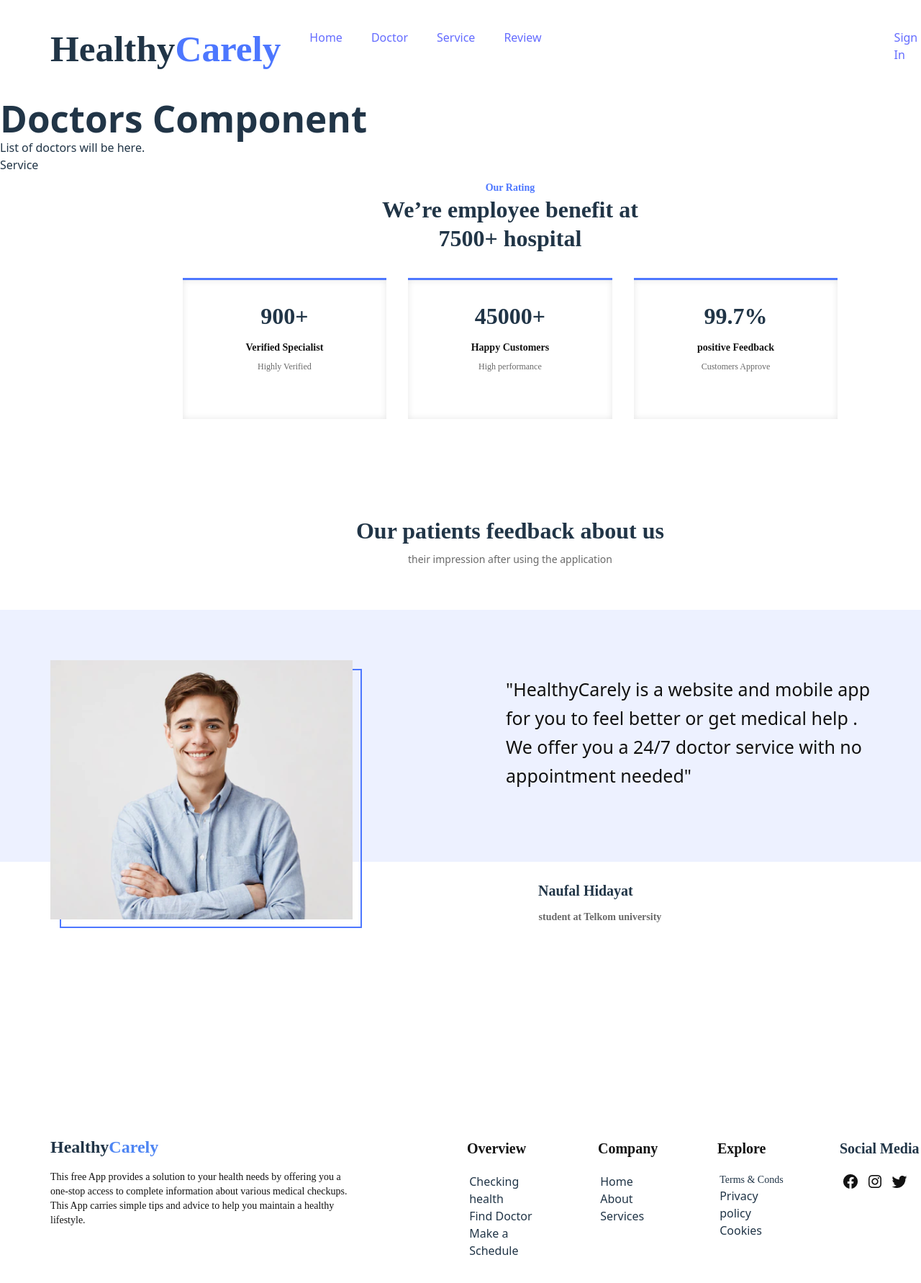
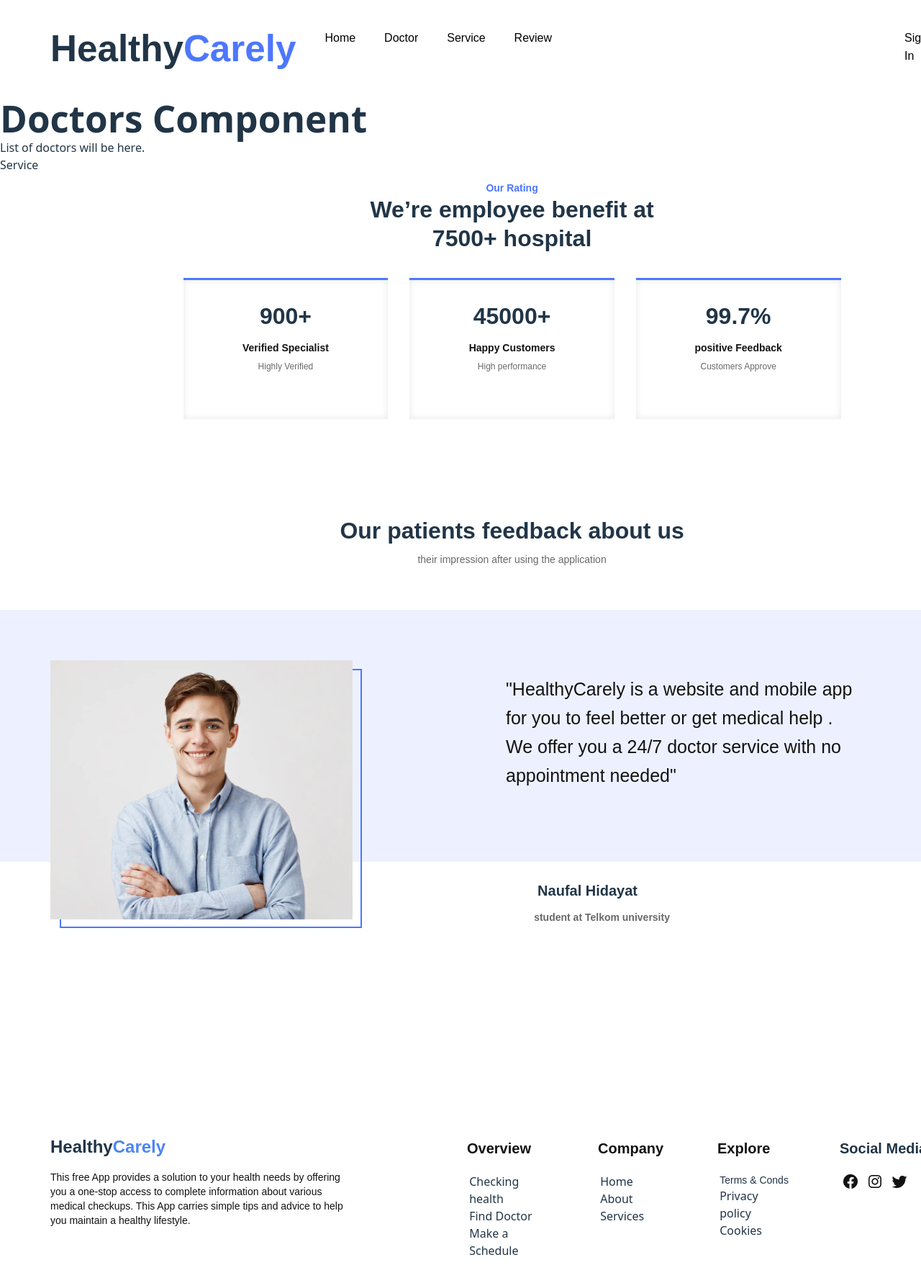
Before and after one commit to El-natty/HealthyCarely, a React (Vite) app: page / in a window 1280 px wide. Shown: the top 1782 px of the page at 72% size. Built offline with nearby package versions, Linux system fonts and the light colour scheme.

Commit message:
navbar done

```diff
--- a/src/components/Navbar.jsx
+++ b/src/components/Navbar.jsx
@@ -21,7 +21,7 @@ const Navbar = () => {
         <nav className='nav2'>
           <ul>
             <li><a href=''>Sign In</a></li>
-            <li><a href=''>Sign Up</a></li>
+            <li><a href='' id='btn'>Sign Up</a></li>
           </ul>
 
         </nav>
--- a/src/components/Review.css
+++ b/src/components/Review.css
@@ -11,7 +11,7 @@
 }
 .review h1{
 
-    font-family: Manrope;
+    font-family: sans-serif;
     font-weight: 700;
     font-style: Bold;
     font-size: 32px;
@@ -37,7 +37,7 @@
     left: 576px;
     angle: 0 deg;
     opacity: 1;
-    font-family: ;
+    font-family: sans-serif;
     font-weight: 400;
     font-style: Regular;
     font-size: 14px;
@@ -104,7 +104,7 @@ text-align: left;
     left: 728px;
     angle: 0 deg;
     opacity: 1;
-    font-family: Manrope;
+    font-family: sans-serif;
     font-weight: 700;
     font-style: Bold;
     font-size: 20px;
@@ -124,7 +124,7 @@ text-align: left;
     left: 728px;
     angle: 0 deg;
     opacity: 1;
-    font-family: Manrope;
+    font-family: sans-serif;
     font-weight: 700;
     font-style: Bold;
     font-size: 14px;
@@ -154,7 +154,7 @@ text-align: left;
 height: 40;
 angle: 0 deg;
 opacity: 1;
-font-family: Manrope;
+font-family: sans-serif;
 font-weight: 700;
 font-style: Bold;
 font-size: 32px;
@@ -169,7 +169,7 @@ padding-top: 30px;
 height: 28;
 angle: 0 deg;
 opacity: 1;
-font-family: Manrope;
+font-family: sans-serif;
 font-weight: 700;
 font-style: Bold;
 font-size: 14px;
@@ -185,7 +185,7 @@ padding-bottom:0.5px ;
 height: 16;
 angle: 0 deg;
 opacity: 1;
-font-family: Manrope;
+font-family: sans-serif;
 font-weight: 400;
 font-style: Regular;
 font-size: 12px;
@@ -212,7 +212,7 @@ color: #696969;
 height: 40;
 angle: 0 deg;
 opacity: 1;
-font-family: Manrope;
+font-family: sans-serif;
 font-weight: 700;
 font-style: Bold;
 font-size: 32px;
@@ -227,7 +227,7 @@ padding-top: 30px;
 height: 28;
 angle: 0 deg;
 opacity: 1;
-font-family: Manrope;
+font-family: sans-serif;
 font-weight: 700;
 font-style: Bold;
 font-size: 14px;
@@ -243,7 +243,7 @@ padding-bottom:0.5px ;
 height: 16;
 angle: 0 deg;
 opacity: 1;
-font-family: Manrope;
+font-family: sans-serif;
 font-weight: 400;
 font-style: Regular;
 font-size: 12px;
@@ -269,7 +269,7 @@ color: #696969;
 height: 40;
 angle: 0 deg;
 opacity: 1;
-font-family: Manrope;
+font-family: sans-serif;
 font-weight: 700;
 font-style: Bold;
 font-size: 32px;
@@ -284,7 +284,7 @@ padding-top: 30px;
 height: 28;
 angle: 0 deg;
 opacity: 1;
-font-family: Manrope;
+font-family: sans-serif;
 font-weight: 700;
 font-style: Bold;
 font-size: 14px;
@@ -300,7 +300,7 @@ padding-top: 10px;
 height: 16;
 angle: 0 deg;
 opacity: 1;
-font-family: Manrope;
+font-family: sans-serif;
 font-weight: 400;
 font-style: Regular;
 font-size: 12px;
@@ -324,7 +324,7 @@ color: #696969;
 height: 80;
 angle: 0 deg;
 opacity: 1;
-font-family: Manrope;
+font-family: sans-serif;
 font-weight: 700;
 font-style: Bold;
 font-size: 32px;
@@ -340,7 +340,7 @@ text-align: center;
 height: 20;
 angle: 0 deg;
 opacity: 1;
-font-family: Manrope;
+font-family: sans-serif;
 font-weight: 700;
 font-style: Bold;
 font-size: 14px;
--- a/src/components/footer.css
+++ b/src/components/footer.css
@@ -26,20 +26,21 @@
     angle: 0 deg;
     opacity: 1;
     display: ;
+    font-family: sans-serif;
 }
 .footer-text h1{
     width: 175px;
     height: 33;
     angle: 0 deg;
     opacity: 1;
-    font: Manrope;
+    font: sans-serif;
     font-weight: 700;
     font-style: Bold;
     font-size: 24px;
     leading-trim: NONE;
     line-height: 100%;
     letter-spacing: 3%;
-    font-family: Manrope;
+    font-family: ;
     font-weight: 700;
     font-style: Bold;
     font-size: 24px;
@@ -54,7 +55,7 @@
     height: 80;
     angle: 0 deg;
     opacity: 1;
-    font-family: Manrope;
+    font-family: sans-serif;
     font-weight: 400;
     font-style: Regular;
     font-size: 14px;
@@ -89,7 +90,7 @@ margin-bottom: 20px;
 height: 28;
 angle: 0 deg;
 opacity: 1;
-font-family: Manrope;
+font-family: sans-serif;
 font-weight: 700;
 font-style: Bold;
 font-size: 20px;
@@ -127,7 +128,7 @@ margin-bottom: 20px;
 height: 28;
 angle: 0 deg;
 opacity: 1;
-font-family: Manrope;
+font-family: sans-serif;
 font-weight: 700;
 font-style: Bold;
 font-size: 20px;
@@ -163,7 +164,7 @@ width: 77px;
 height: 28;
 angle: 0 deg;
 opacity: 1;
-font-family: Manrope;
+font-family: sans-serif;
 font-weight: 700;
 font-style: Bold;
 font-size: 20px;
@@ -189,7 +190,7 @@ padding-left: 0.2em;
 height: 20;
 angle: 0 deg;
 opacity: 1;
- font-family: Manrope;
+ font-family: sans-serif;
 font-weight: 400;
 font-style: Regular;
 font-size: 14px;
@@ -213,7 +214,7 @@ margin-bottom: 20px;
 height: 28;
 angle: 0 deg;
 opacity: 1;
-font-family: Manrope;
+font-family: sans-serif;
 font-weight: 700;
 font-style: Bold;
 font-size: 20px;
--- a/src/components/navbar.css
+++ b/src/components/navbar.css
@@ -24,7 +24,7 @@ opacity: 1;
 height: 80;
 angle: 0 deg;
 opacity: 1;
-font-family: Manrope;
+font-family: sans-serif;
 font-weight: 700;
 font-style: Bold;
 leading-trim: NONE;
@@ -53,6 +53,31 @@ padding-right: 450px;
 height: 20;
 angle: 0 deg;
 opacity: 1;
-gap: 40px;
-line
+gap: 20px;
+
 }
+.nav1 a{
+    text-decoration: none;
+    color:black;
+    font-family:sans-serif;
+}
+.nav2 a{
+    text-decoration: none;
+    color:black;
+    font-family:sans-serif;
+}
+.nav2 #btn{
+    color: white;
+    background-color: #4D77FF;
+    width: 97;
+height: 44;
+angle: 0 deg;
+opacity: 1;
+gap: 10px;
+border-radius: 10px;
+padding-top: 12px;
+padding-right: 12px;
+padding-bottom: 12px;
+padding-left: 12px;
+
+}
```
